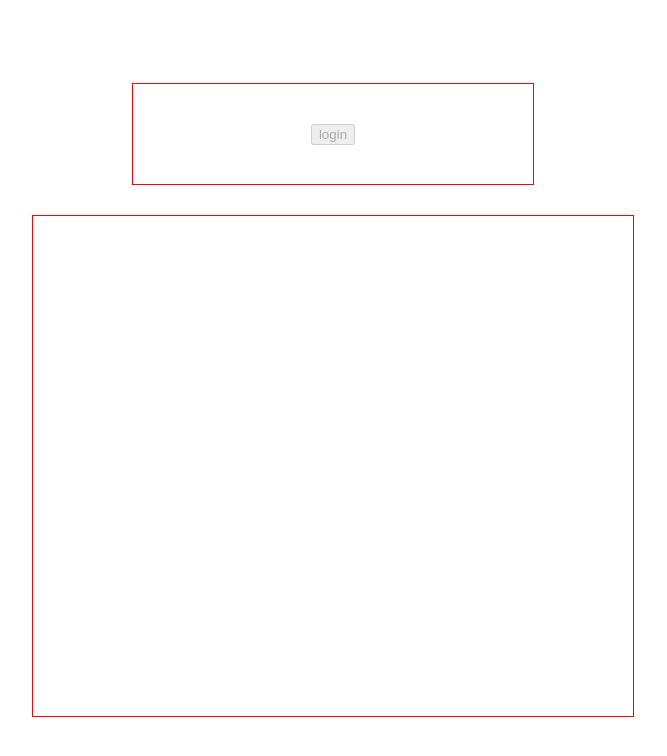
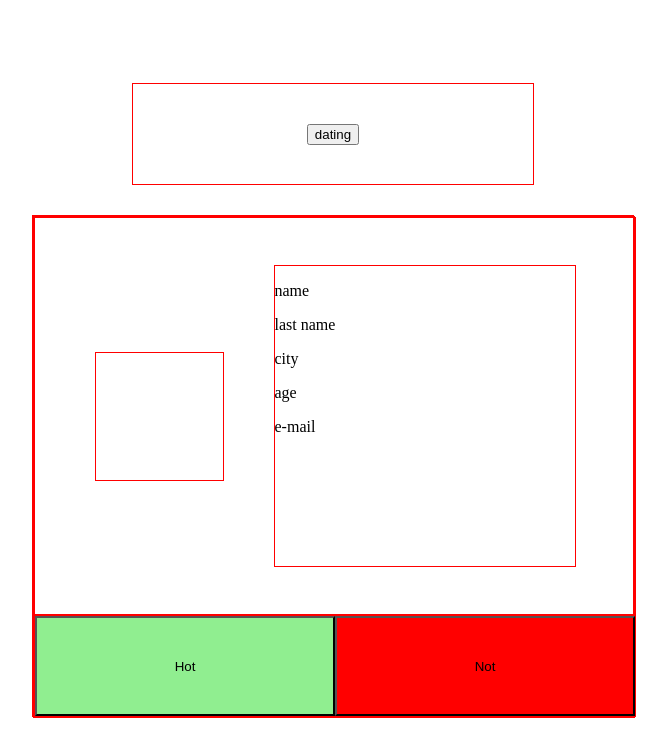
Before and after one commit to oDs1337/dating-app, an Angular app: page /dating in a window 1280 px wide. Before the commit this address led to /. Shown: the top 756 px of the page, without its empty margins (307-974 px from the left). Built offline with nearby package versions, Linux system fonts and the light colour scheme.

Commit message:
working dating component

```diff
--- a/src/app/dating/dating.component.css
+++ b/src/app/dating/dating.component.css
@@ -0,0 +1,53 @@
+.datingContainer{
+  width: 600px;
+  height: 500px;
+  display: flex;
+  flex-direction: column;
+
+  border: 1px solid red;
+}
+.datingSpace{
+  width: 600px;
+  height: 400px;
+  display: flex;
+  justify-content: center;
+  align-items: center;
+
+  border: 1px solid red;
+}
+.imageContainer{
+  width: 127px;
+  height: 127px;
+
+  border: 1px solid red;
+}
+.infoContainer{
+  width: 300px;
+  height: 300px;
+  margin-left: 50px;
+
+  border: 1px solid red;
+}
+.datingButtons{
+  display: flex;
+}
+.datingButtons{
+  width: 600px;
+  height: 100px;
+
+  border: 1px solid red;
+}
+.hotButtonContainer, .notButtonContainer{
+  width: 50%;
+  height: 100px;
+}
+.hotButton{
+  width: 100%;
+  height: 100%;
+  background-color: lightgreen;
+}
+.notButton{
+  width: 100%;
+  height: 100%;
+  background-color: red;
+}
--- a/src/app/dating/dating.component.html
+++ b/src/app/dating/dating.component.html
@@ -1 +1,32 @@
-<p>dating works!</p>
+<div class="datingContainer">
+  <div class="datingSpace">
+    <div class="imageContainer">
+
+    </div>
+    <div class="infoContainer">
+      <div class="name">
+        <p>name</p>
+      </div>
+      <div class="lastName">
+        <p>last name</p>
+      </div>
+      <div class="city">
+        <p>city</p>
+      </div>
+      <div class="age">
+        <p>age</p>
+      </div>
+      <div class="email">
+        <p>e-mail</p>
+      </div>
+    </div>
+  </div>
+  <div class="datingButtons">
+    <div class="hotButtonContainer">
+      <button class="hotButton">Hot</button>
+    </div>
+    <div class="notButtonContainer">
+      <button class="notButton">Not</button>
+    </div>
+  </div>
+</div>
--- a/src/app/guest.guard.ts
+++ b/src/app/guest.guard.ts
@@ -14,7 +14,8 @@ export class GuestGuard implements CanActivate {
     route: ActivatedRouteSnapshot,
     state: RouterStateSnapshot): Observable<boolean | UrlTree> | Promise<boolean | UrlTree> | boolean | UrlTree {
 
-    return !this.accountService.isLoggedIn;
+    //return !this.accountService.isLoggedIn;
+    return true;
   }
 
 }
--- a/src/app/navigation-bar/navigation-bar.component.html
+++ b/src/app/navigation-bar/navigation-bar.component.html
@@ -1,5 +1,5 @@
 <div *ngIf="!accountService.isLoggedIn">
-  <button [disabled]="true">login</button>
+  <button (click)="moveToDating()">dating</button>
 </div>
 <div *ngIf="accountService.isLoggedIn">
   <button (click)="accountService.logoutUser()">log out</button>
--- a/src/app/navigation-bar/navigation-bar.component.ts
+++ b/src/app/navigation-bar/navigation-bar.component.ts
@@ -18,5 +18,8 @@ export class NavigationBarComponent implements OnInit {
     this.router.navigate(['']);
   }
 
+  moveToDating(): void{
+    this.router.navigate(['dating']);
+  }
 
 }
--- a/src/app/user.guard.ts
+++ b/src/app/user.guard.ts
@@ -14,7 +14,8 @@ export class UserGuard implements CanActivate {
     route: ActivatedRouteSnapshot,
     state: RouterStateSnapshot): Observable<boolean | UrlTree> | Promise<boolean | UrlTree> | boolean | UrlTree {
 
-    return this.accountService.isLoggedIn;
+    //return this.accountService.isLoggedIn;
+    return true;
   }
 
 }
```
